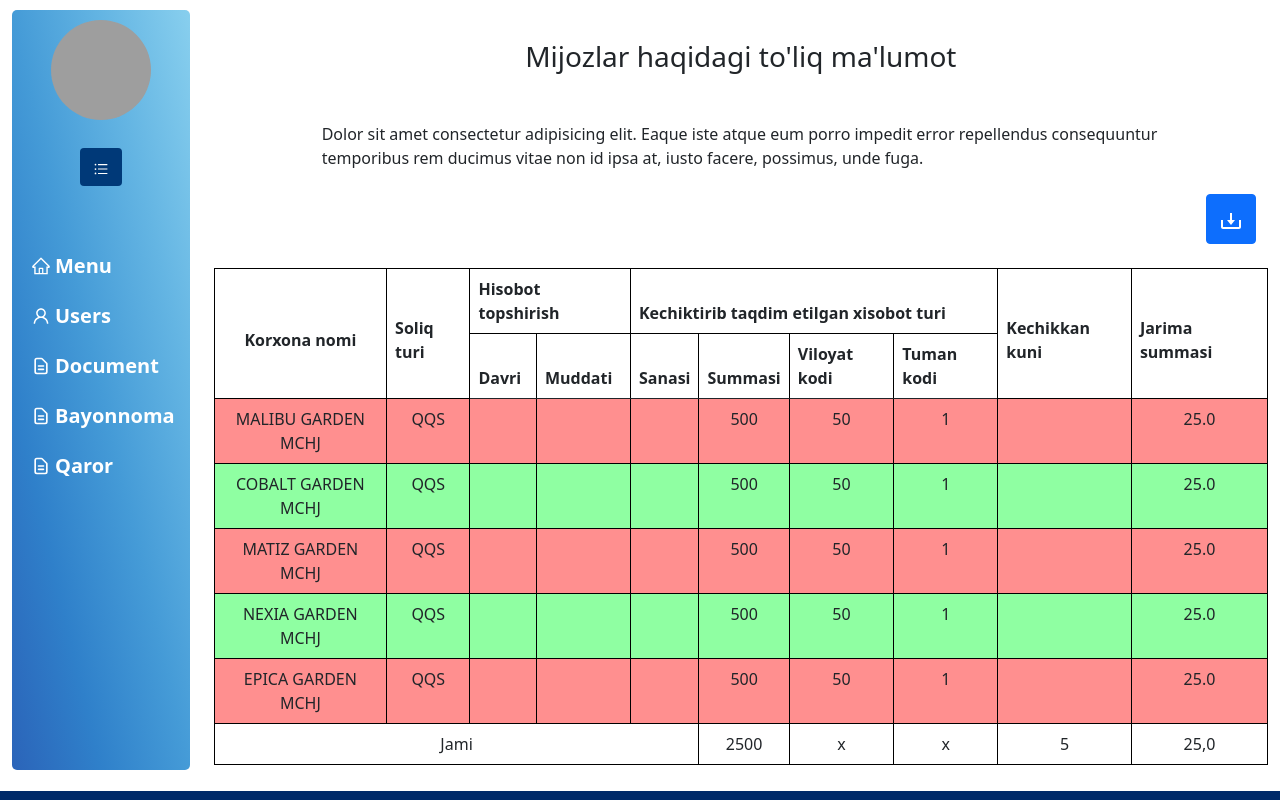
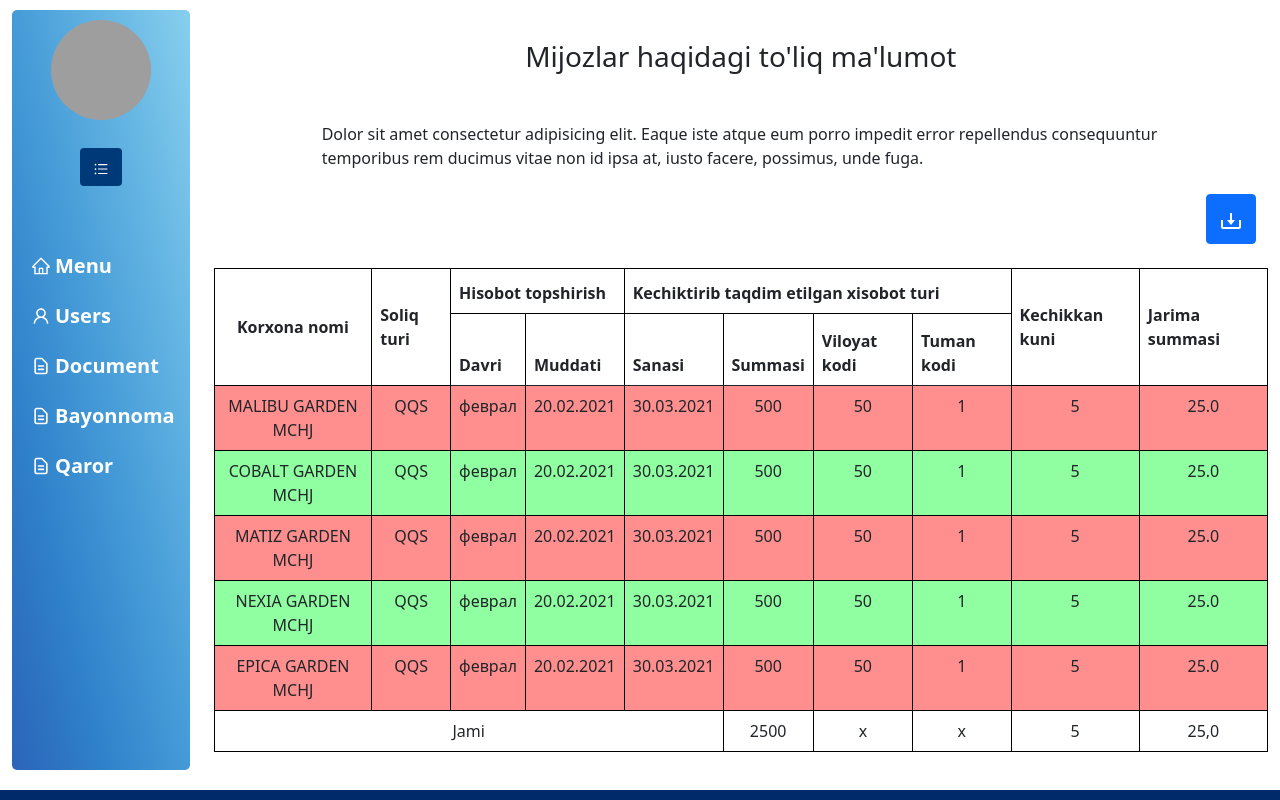
Before and after one commit to soffStudy/soliq, a Next.js app: page /table in a window 1280 px wide. Shown: the top 800 px of the page. Built offline with nearby package versions, Linux system fonts and the light colour scheme; grey boxes are pictures that could not be loaded.

Commit message:
bayonnoma va qaror yaxshilandi

```diff
--- a/pages/menu/index.js
+++ b/pages/menu/index.js
@@ -9,14 +9,12 @@ import All from '../../components/all'
 
 const Menu = () => {
 
-
-
     return (
         <All>
             <Tables>
                 <div className='container menu'>
                     <div className='soliqLogo'>
-                        <img src="https://play-lh.googleusercontent.com/WsnTVMB-ichRSKymTZ13f8M_Q_4XlfgofdYk3V4JsFe7J4nxYZ8J_YUZQxmWjs4zsYIf=s1200" alt="rasm" className='dfg' />
+                        <img src="https://play-lh.googleusercontent.com/WsnTVMB-ichRSKymTZ13f8M_Q_4XlfgofdYk3V4JsFe7J4nxYZ8J_YUZQxmWjs4zsYIf=s1200" alt="rasm" className='dfg2' />
                     </div>
                     <h2 className='text-center'> O'zbekiston Respublikasi
                         Davlat soliq qo'mitasi</h2>
--- a/pages/table/index.js
+++ b/pages/table/index.js
@@ -72,13 +72,13 @@ const Table = () => {
                                                 <tr key={i} className={v.owner ? "yashil" : "qizil"} onClick={() => handleRowClick(v.id)}>
                                                     <td>{v.companyName}</td>
                                                     <td>{v.soliqTuri}</td>
-                                                    <td>{v.davri}</td>
-                                                    <td>{v.muddat}</td>
-                                                    <td>{v.sana}</td>
+                                                    <td>{v.oy}</td>
+                                                    <td>{v.muddati}</td>
+                                                    <td>{v.sanasi}</td>
                                                     <td>{v.sum}</td>
                                                     <td>{v.viloyatKodi}</td>
                                                     <td>{v.tumanKodi}</td>
-                                                    <td>{v.kechuikkanKun}</td>
+                                                    <td>{v.kechikanKun}</td>
                                                     <td>{v.jarimaSumma}</td>
 
                                                 </tr>
--- a/redux/intialState.js
+++ b/redux/intialState.js
@@ -1,14 +1,14 @@
 const initialState = {
     owners: [
-        { id: '1', owner: false, companyName: "MALIBU GARDEN MCHJ", soliqTuri: "QQS", yil: "2021", oy: "феврал", kun1: "20", yil2: "2021", oy2: "mart", kun2: "25", kechikanKun: "5", rasmiyKun: "5", rasmiOy: "mart", sum: 500, viloyatKodi: '50', tumanKodi: "1", jarimaSumma: "25.0", moliyaviyJarima: "15", sorj: "10" },
+        { id: '1', owner: false, companyName: "MALIBU GARDEN MCHJ", soliqTuri: "QQS", yil: "2021", oy: "феврал", kun1: "20", yil2: "2021", oy2: "mart", kun2: "25", kechikanKun: "5", rasmiyKun: "5", rasmiOy: "mart", sum: 500, viloyatKodi: '50', tumanKodi: "1", jarimaSumma: "25.0", moliyaviyJarima: "15", sorj: "10", muddati: "20.02.2021", sanasi: "30.03.2021" },
 
-        { id: '2', owner: true, companyName: "COBALT GARDEN MCHJ", soliqTuri: "QQS", yil: "2021", oy: "феврал", kun1: "20", yil2: "2021", oy2: "mart", kun2: "25", kechikanKun: "5", rasmiyKun: "5", rasmiOy: "mart", sum: 500, viloyatKodi: '50', tumanKodi: "1", jarimaSumma: "25.0", moliyaviyJarima: "15", sorj: "10" },
+        { id: '2', owner: true, companyName: "COBALT GARDEN MCHJ", soliqTuri: "QQS", yil: "2021", oy: "феврал", kun1: "20", yil2: "2021", oy2: "mart", kun2: "25", kechikanKun: "5", rasmiyKun: "5", rasmiOy: "mart", sum: 500, viloyatKodi: '50', tumanKodi: "1", jarimaSumma: "25.0", moliyaviyJarima: "15", sorj: "10", muddati: "20.02.2021", sanasi: "30.03.2021" },
 
-        { id: '3', owner: false, companyName: "MATIZ GARDEN MCHJ", soliqTuri: "QQS", yil: "2021", oy: "феврал", kun1: "20", yil2: "2021", oy2: "mart", kun2: "25", kechikanKun: "5", rasmiyKun: "5", rasmiOy: "mart", sum: 500, viloyatKodi: '50', tumanKodi: "1", jarimaSumma: "25.0", moliyaviyJarima: "15", sorj: "10" },
+        { id: '3', owner: false, companyName: "MATIZ GARDEN MCHJ", soliqTuri: "QQS", yil: "2021", oy: "феврал", kun1: "20", yil2: "2021", oy2: "mart", kun2: "25", kechikanKun: "5", rasmiyKun: "5", rasmiOy: "mart", sum: 500, viloyatKodi: '50', tumanKodi: "1", jarimaSumma: "25.0", moliyaviyJarima: "15", sorj: "10", muddati: "20.02.2021", sanasi: "30.03.2021" },
 
-        { id: '4', owner: true, companyName: "NEXIA GARDEN MCHJ", soliqTuri: "QQS", yil: "2021", oy: "феврал", kun1: "20", yil2: "2021", oy2: "mart", kun2: "25", kechikanKun: "5", rasmiyKun: "5", rasmiOy: "mart", sum: 500, viloyatKodi: '50', tumanKodi: "1", jarimaSumma: "25.0", moliyaviyJarima: "15", sorj: "10" },
+        { id: '4', owner: true, companyName: "NEXIA GARDEN MCHJ", soliqTuri: "QQS", yil: "2021", oy: "феврал", kun1: "20", yil2: "2021", oy2: "mart", kun2: "25", kechikanKun: "5", rasmiyKun: "5", rasmiOy: "mart", sum: 500, viloyatKodi: '50', tumanKodi: "1", jarimaSumma: "25.0", moliyaviyJarima: "15", sorj: "10", muddati: "20.02.2021" , sanasi: "30.03.2021" },
 
-        { id: '5', owner: false, companyName: "EPICA GARDEN MCHJ", soliqTuri: "QQS", yil: "2021", oy: "феврал", kun1: "20", yil2: "2021", oy2: "mart", kun2: "25", kechikanKun: "5", rasmiyKun: "5", rasmiOy: "mart", sum: 500, viloyatKodi: '50', tumanKodi: "1", jarimaSumma: "25.0", moliyaviyJarima: "15", sorj: "10" }
+        { id: '5', owner: false, companyName: "EPICA GARDEN MCHJ", soliqTuri: "QQS", yil: "2021", oy: "феврал", kun1: "20", yil2: "2021", oy2: "mart", kun2: "25", kechikanKun: "5", rasmiyKun: "5", rasmiOy: "mart", sum: 500, viloyatKodi: '50', tumanKodi: "1", jarimaSumma: "25.0", moliyaviyJarima: "15", sorj: "10", muddati: "20.02.2021", sanasi: "30.03.2021" }
     ]
 };
 
--- a/styleW/documents.js
+++ b/styleW/documents.js
@@ -1,6 +1,7 @@
 import styled from "styled-components";
 
 const Documents = styled.div`
+font-family: 'Times New Roman', Times, serif;
 .bayonnoma{
     padding: 10px;
     margin: 10px;
--- a/styleW/table.js
+++ b/styleW/table.js
@@ -30,6 +30,8 @@ const Tables = styled.div`
     .menu{
         min-height: 80vh;
         width: 100% !important;
+        background-image: linear-gradient(to left bottom, #dedede, #e6e6e6, #eeeeee, #f7f7f7, #ffffff);
+        margin-top: 10px;
     }
     .twCards{
         width: 100% !important;
@@ -56,29 +58,35 @@ const Tables = styled.div`
             transition: 0.3s;
             padding: 20px;
             border-radius: 10px;
-            color: white;
+            color: rgba(6, 8, 85, 1);
             font-weight: bold;
             font-size: 20px !important;
             width: 300px;
             height:200px;
             object-fit: cover;
-            box-shadow: 3px 4px 10px black;
+            box-shadow: 3px 4px 10px rgba(6, 8, 85, 1);
+            background-color:  rgba(255, 255, 255, 0.473);
+            display: flex;
+            justify-content: space-between;
+            flex-direction: column;
 
-           /* &:hover{
-               box-shadow: 3px 4px 10px black;
-           } */
+           &:hover{
+               box-shadow: 5px 6px 10px rgba(6, 8, 85,1);
+           }
 
         }
     }
     .documentwords{
-        margin: 20px;
+        margin: 10px;
         padding: 10px;
         text-align: center;
+        color: white;
+        text-shadow: 1px 2px  rgba(6, 8, 85, 0.5);
     }
     .btnKirish{
-        border: 2px solid white;
+        border: 2px solid rgba(6, 8, 85, 1);
         border-radius: 15px;
-        color: white;
+        color: rgba(6, 8, 85, 1);
         font-weight: bold;
     }
    .soliqLogo{
@@ -123,11 +131,20 @@ const Tables = styled.div`
    }
    .menuRightc{
        .dfg{
+           margin: 10px;
            width: 50px;
            height: 50px;
            object-fit: cover;
        }
    }
+
+   .dfg2{
+           margin: 10px;
+           width: 50px;
+           height: 50px;
+           object-fit: cover;
+           border-radius: 20%;
+       }
    .yashil{
     background-color: #8FFFA2;
    }
--- a/styles/globals.css
+++ b/styles/globals.css
@@ -9,6 +9,7 @@ body {
 a {
   color: inherit;
   text-decoration: none;
+  /* color: rgba(6, 8, 85, 0.219); */
 }
 
 * {
```
Also changed, not shown: pages/twoCards/index.js (+12 -9 lines).
